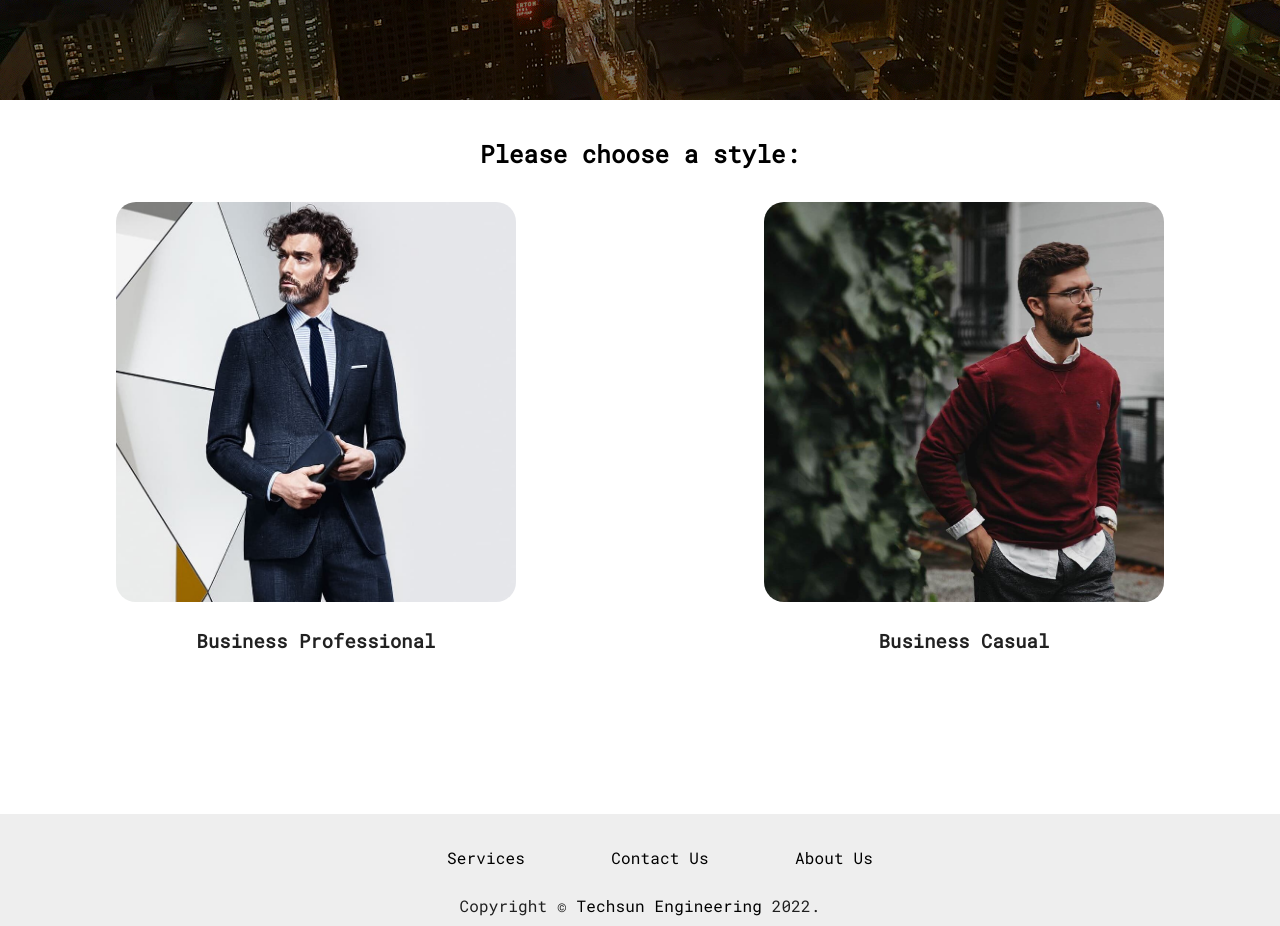
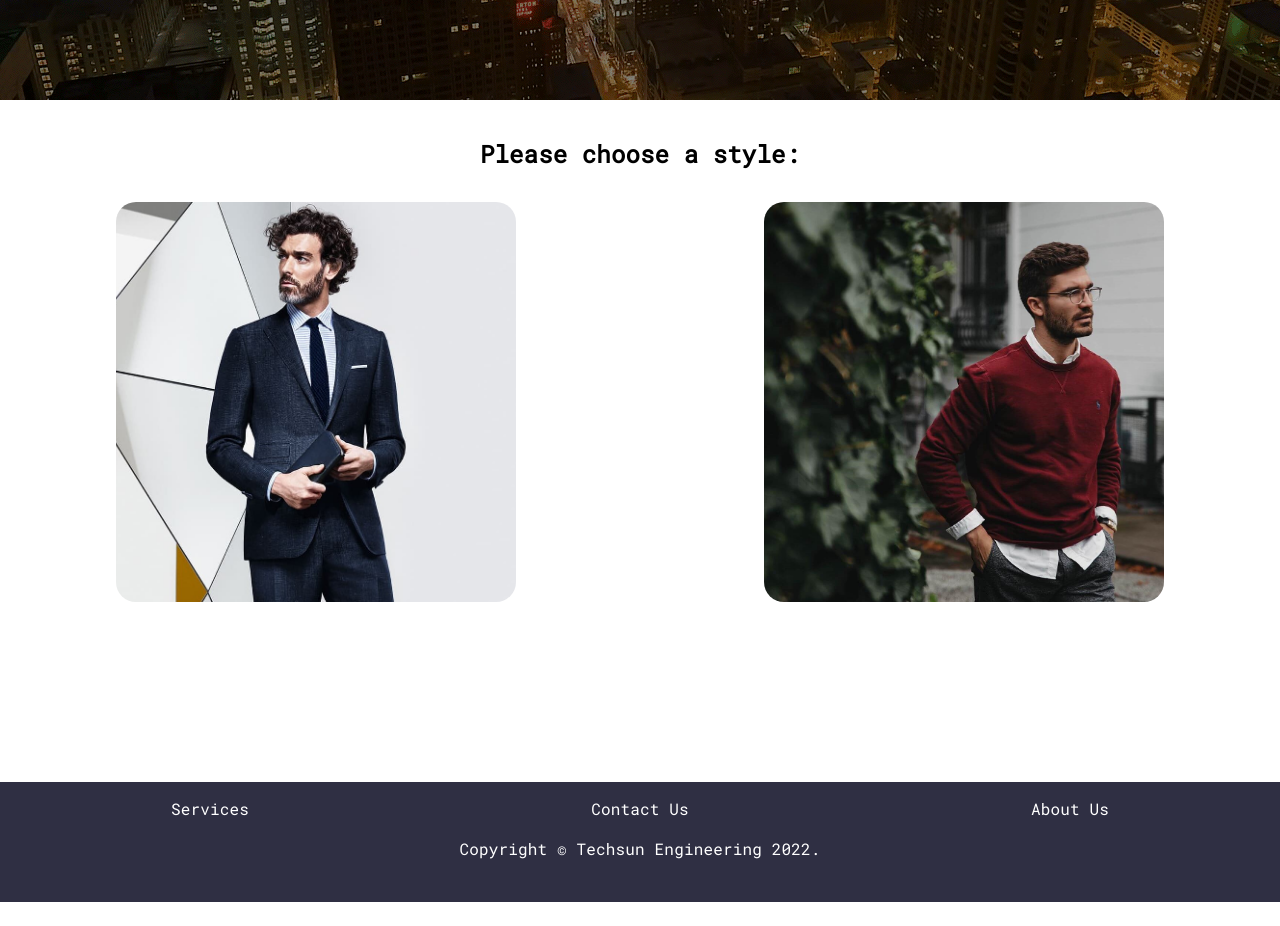
Before and after one commit to Wpduong159/TechsunReact, a React (Create React App) app: page / in a window 1280 px wide. Shown: the part 700-1626 px from the top of the page. After the commit the page ends 1602 px from the top, so only its background shows below. Built offline with nearby package versions, Linux system fonts and the light colour scheme.

Commit message:
Finally got the home screen done + made some prep on casual and professional

```diff
--- a/src/App.css
+++ b/src/App.css
@@ -52,15 +52,21 @@ nav {
     }
 }
 
+.footer {
+    background-color: rgb(47, 47, 67);
+    position: relative;
+    width: 100%;
+    min-height: 15vh;
+    bottom: 0;
+}
+
 .footer-links{
-    position: sticky;
     list-style: none;
-    position: Bottom Left;
-    height: "1px";
     display: flex;
+    padding-top: 15px;
     justify-content: space-around;
     align-items: center;
-    min-height: 5vh;
+    padding-left: 0;
     color: white
 }
 
@@ -89,21 +95,8 @@ nav {
     padding-bottom: 10px;
 }
 
-/* .promptRow {
-    margin-top: 5%;
-    display: flex;
-    justify-content: space-between;
-}
-
-@media screen and (max-width: 770px) {
-    .promptRow {
-        flex-direction: column;
-        align-items: center;
-    }
-} */
-
 .chooseStyle {
-    height: 85vh;
+    min-height: 80vh;
     width: 100%;
     margin: auto;
     text-align: center;
@@ -114,4 +107,54 @@ nav {
     height: 400px;
     border-radius: 20px;
     object-fit: cover;
+    transition: 0.5s;
 }
+
+.promptColumn {
+    height: 100%;
+    position: relative;
+    overflow: hidden;
+}
+
+.promptLayer {
+    border-radius: 20px;
+    font-size: 19px;
+    color: white;
+    text-align: center;
+    position: absolute;
+    top: 0;
+    bottom: 0;
+    left: 0;
+    right: 0;
+    height: 400px;
+    width: 400px;
+    margin: 0 auto;
+    opacity: 0;
+    transition: 0.5s;
+    background-color: rgba(47, 47, 67, 0.7);
+}
+
+.promptText {
+    position: absolute;
+    /* top: 0; */
+    bottom: 43%;
+    width: 100%;
+
+    /* right: 0; */
+}
+
+.promptLayer:hover{
+    opacity: 1;
+}
+
+/* Professional Screen Design */
+
+.professionalBody {
+    min-height: 85vh;
+}
+
+/* Casual Screen Design */
+
+.casualBody {
+    min-height: 85vh;
+}
--- a/src/App.js
+++ b/src/App.js
@@ -1,5 +1,6 @@
-import React, {Component} from "react";
+import React from "react";
 import './App.css';
+import CssBaseline from '@mui/material/CssBaseline';
 import Nav from './Nav';
 import About from './pages/About';
 import Professional from './pages/Professional';
@@ -15,6 +16,8 @@ function App(){
     return(
         <Router>
             <div className="App">
+                <CssBaseline />
+
                 <Nav />
 
                 <Routes>
--- a/src/Footer.js
+++ b/src/Footer.js
@@ -1,18 +1,15 @@
 import React from "react";
 import './App.css';
 import { Link } from 'react-router-dom';
-import CssBaseline from '@mui/material/CssBaseline';
-import Box from '@mui/material/Box';
-import Container from '@mui/material/Container';
 
 
 function Copyright() {
     const footerStyle = {
-        color: 'black',
+        color: 'white',
         textDecoration: 'none'
     }
     return (
-        <div>
+        <div style={footerStyle}>
             Copyright ©
             {' '}<Link style={footerStyle} to="/">
                 Techsun Engineering
@@ -25,31 +22,11 @@ function Copyright() {
 
 function Footer(){
     const footerStyle = {
-        color: "black",
+        color: "white",
         textDecoration: "none"
     }
     return(
-        <Box
-            sx={{
-            display: 'flex',
-            flexDirection: 'column',
-            minHeight: '15vh',
-            }}
-        >
-            <CssBaseline />
-            <Box
-                component="footer"
-                sx={{
-                py: 1,
-                px: 2,
-                mt: 'auto',
-                backgroundColor: (theme) =>
-                    theme.palette.mode === 'light'
-                    ? theme.palette.grey[200]
-                    : theme.palette.grey[800],
-                }}
-            >
-                <Container maxWidth="sm">
+        <footer className="footer">
             <ul className="footer-links">
                 <Link style={footerStyle} to= "/services">
                     <li>Services</li>
@@ -62,9 +39,7 @@ function Footer(){
                 </Link>
             </ul>
             <Copyright />
-                </Container>
-            </Box>
-        </Box>
+        </footer>
     );
 }
 
--- a/src/pages/Casual.js
+++ b/src/pages/Casual.js
@@ -3,7 +3,7 @@ import '../App.css';
 
 function Casual(){
     return(
-        <div>
+        <div className="casualBody">
             <h1>Casual Page</h1>
 
         </div>
--- a/src/pages/Home.js
+++ b/src/pages/Home.js
@@ -1,7 +1,6 @@
 import React from "react";
 import '../App.css';
 import Grid from '@mui/material/Grid';
-import Box from '@mui/material/Box';
 import { City, ProfSample, CasSample } from '../images/imageIndex';
 
 const autoResize = {
@@ -15,7 +14,9 @@ function Prof() {
         <div className="promptColumn">
             <img className="imgSample" src={ProfSample} alt="Professional Sample" />
             <div className="promptLayer">
-                <h3>Business Professional</h3>
+                <div className="promptText">
+                    <h3>Business Professional</h3>
+                </div>
             </div>
         </div>
     );
@@ -26,7 +27,9 @@ function Cas() {
         <div className="promptColumn">
             <img className="imgSample" src={CasSample} alt="Casual Sample" />
             <div className="promptLayer">
-                <h3>Business Casual</h3>
+                <div className="promptText">
+                    <h3>Business Professional</h3>
+                </div>
             </div>
         </div>
     );
@@ -41,25 +44,6 @@ function Home(){
                     <h1>Welcome. Let's pick today's look.</h1>
                 </div>
             </section>
-            {/* <section className="chooseStyle">
-                <h1 className="prompt">Please choose a style</h1>
-                <div style={{display: 'flex', justifyContent: 'space-evenly',flexDirection: 'row', width: '100%'}}>
-                    <div className="promptRow" style={{display: 'flex', flexDirection: 'row', justifyContent: 'space-evenly', alignItems: 'center'}}>
-                        <div className="promptColumn">
-                            <img className="profSample" src={ProfSample} alt="Professional Sample" />
-                            <div className="promptLayer">
-                                <h3>Business Professional</h3>
-                            </div>
-                        </div>
-                        <div className="promptColumn">
-                            <img className="casSample" src={CasSample} alt="Casual Sample" />
-                            <div className="promptLayer">
-                                <h3>Business Casual</h3>
-                            </div>
-                        </div>
-                    </div>
-                </div>
-            </section> */}
             <section className="chooseStyle" style={autoResize.root}>
                 <h1 className="prompt">Please choose a style:</h1>
                 <Grid container spacing={2}>
--- a/src/pages/Professional.js
+++ b/src/pages/Professional.js
@@ -3,9 +3,8 @@ import '../App.css';
 
 function Professional(){
     return(
-        <div>
+        <div className="professionalBody">
             <h1>Professional Page</h1>
-
         </div>
     );
 }
```
Lines whose indentation alone changed are shown as unchanged.
